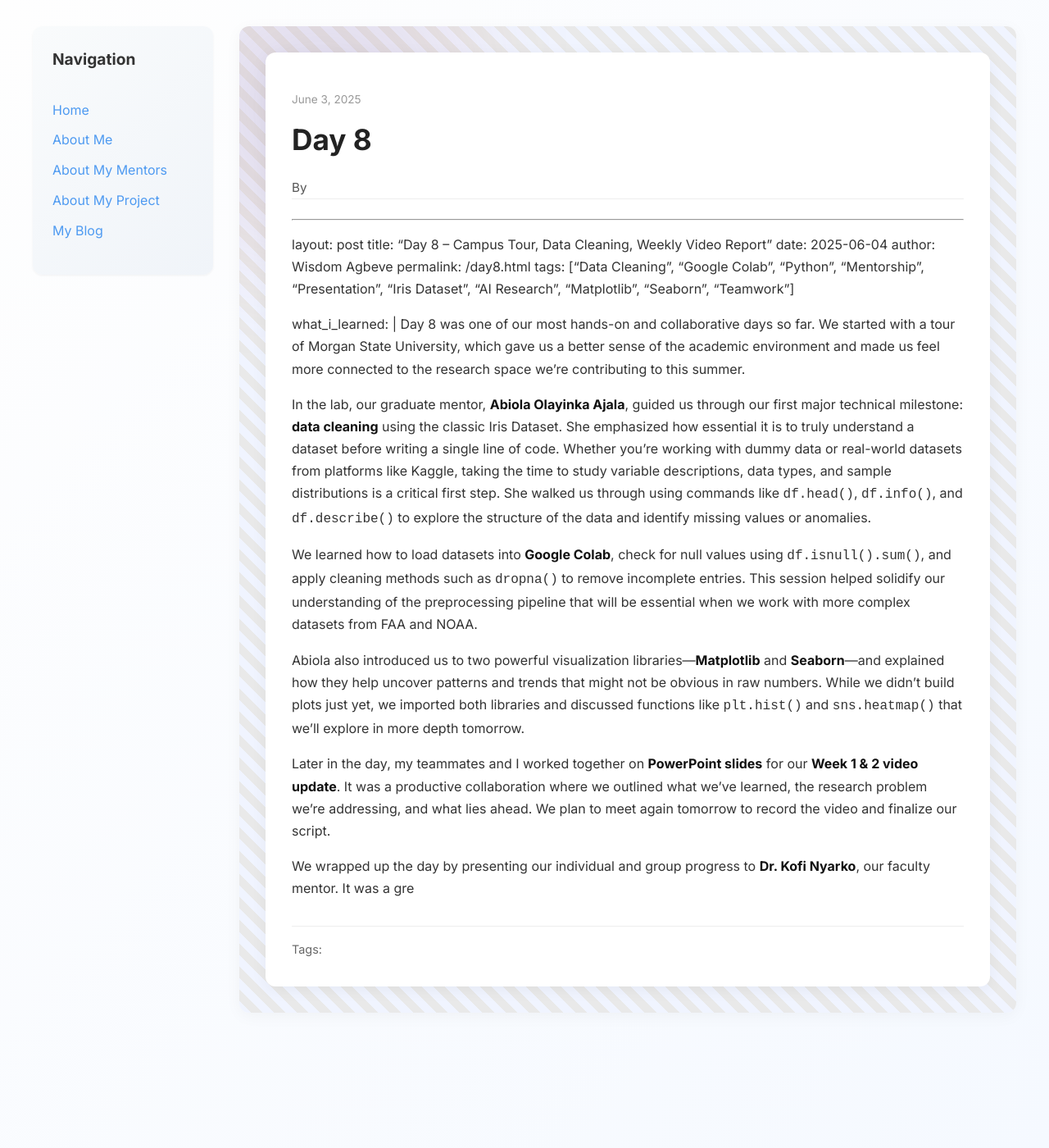
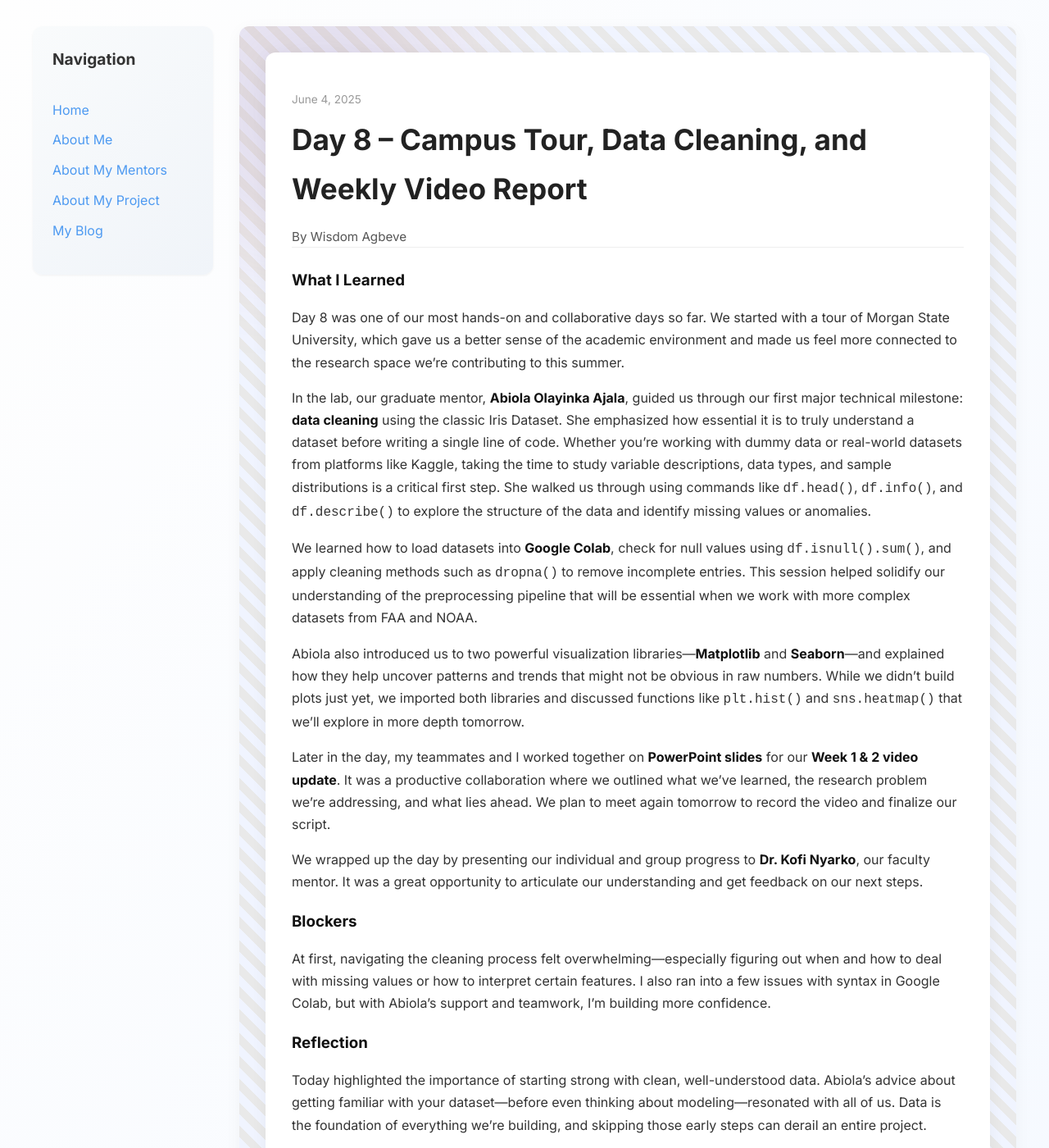
Before and after one commit to wisdomagbeve01/wisdomagbeve01.github.io, a Jekyll site: the page built from _posts/2025-06-03-day-8.md, in a window 1280 px wide and 1400 px high. Shown: the whole window at 82% size. Built offline with Jekyll 4.4.1, drawn with Linux system fonts in a browser that asks for light colours; our own code applies the rules of GitHub Pages for plain Markdown files; some of the changed text lies outside the part shown.

Commit message:
Update 2025-06-03-day-8.md

```diff
--- a/_posts/2025-06-03-day-8.md
+++ b/_posts/2025-06-03-day-8.md
@@ -1,6 +1,6 @@
 ---
 layout: post
-title: "Day 8 – Campus Tour, Data Cleaning, Weekly Video Report"
+title: "Day 8 – Campus Tour, Data Cleaning, and Weekly Video Report"
 date: 2025-06-04
 author: Wisdom Agbeve
 permalink: /day8.html
@@ -17,4 +17,15 @@ what_i_learned: |
 
   Later in the day, my teammates and I worked together on **PowerPoint slides** for our **Week 1 & 2 video update**. It was a productive collaboration where we outlined what we’ve learned, the research problem we’re addressing, and what lies ahead. We plan to meet again tomorrow to record the video and finalize our script.
 
-  We wrapped up the day by presenting our individual and group progress to **Dr. Kofi Nyarko**, our faculty mentor. It was a gre
+  We wrapped up the day by presenting our individual and group progress to **Dr. Kofi Nyarko**, our faculty mentor. It was a great opportunity to articulate our understanding and get feedback on our next steps.
+
+blockers: |
+  At first, navigating the cleaning process felt overwhelming—especially figuring out when and how to deal with missing values or how to interpret certain features. I also ran into a few issues with syntax in Google Colab, but with Abiola’s support and teamwork, I’m building more confidence.
+
+reflection: |
+  Today highlighted the importance of starting strong with clean, well-understood data. Abiola’s advice about getting familiar with your dataset—before even thinking about modeling—resonated with all of us. Data is the foundation of everything we’re building, and skipping those early steps can derail an entire project.
+
+  Working as a team on our presentation slides was also a good reminder of how collaborative research really is. It’s not just about what I know—it’s about how well we can communicate our progress as a group. I’m excited to continue working on the video tomorrow and to apply visualization techniques as we dive deeper into our datasets.
+
+  Overall, this day felt like a big step forward—technically, professionally, and as a team.
+---
```
